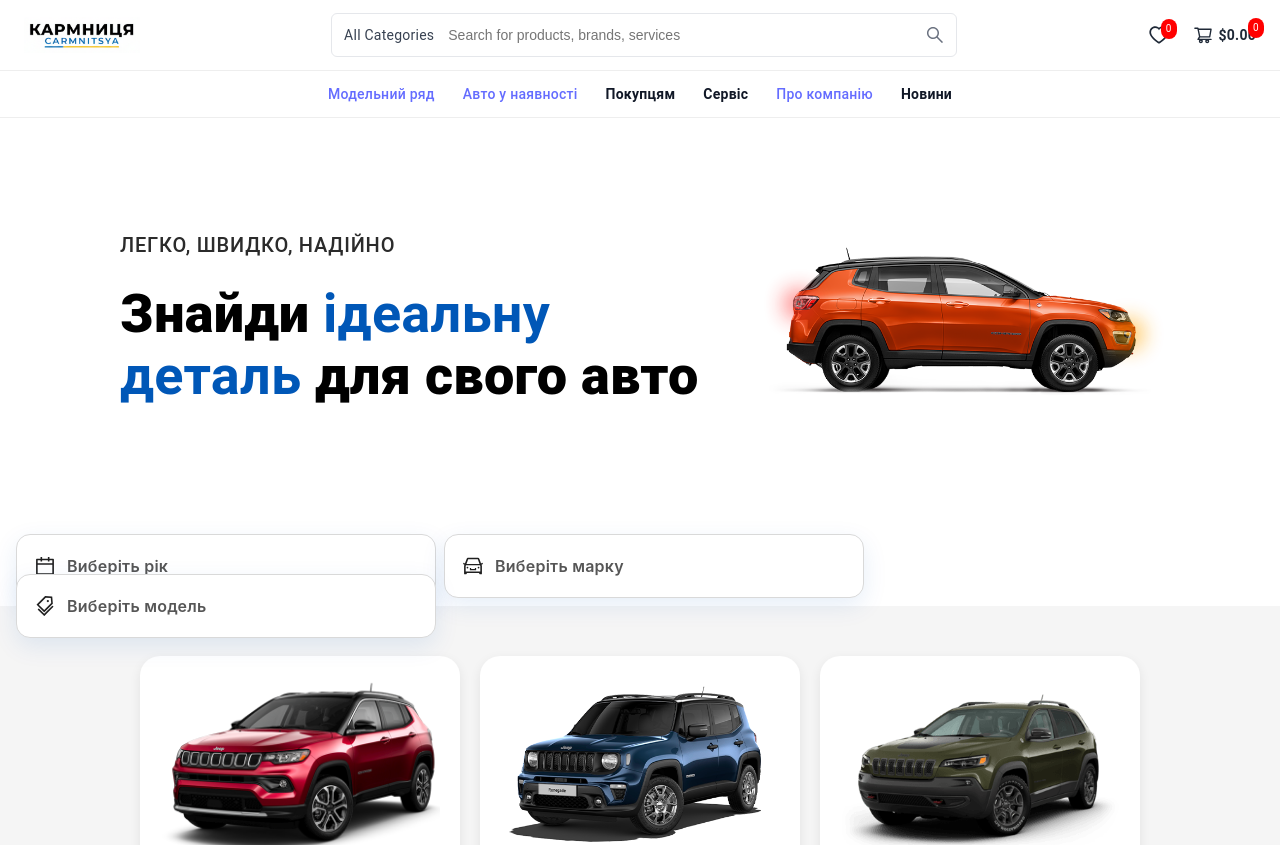
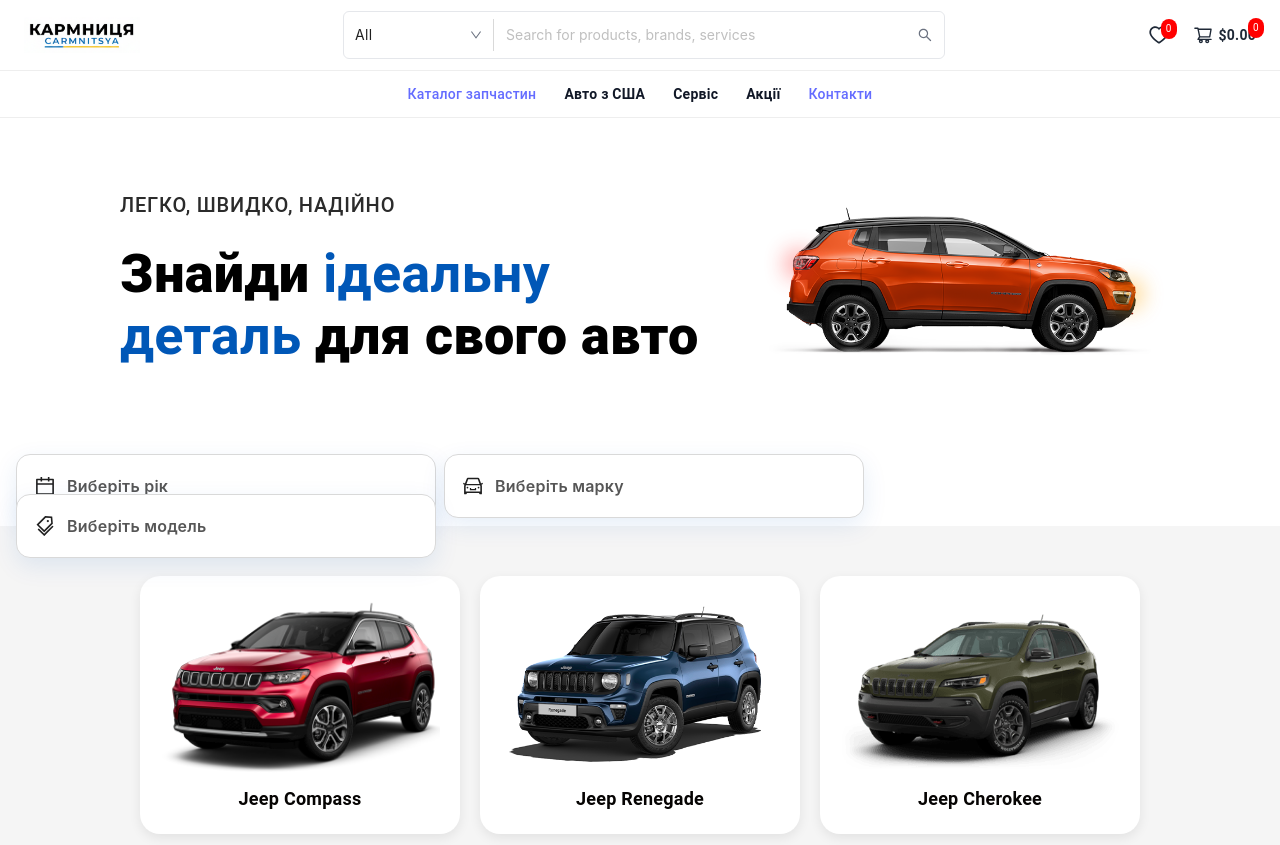
Before and after one commit to Korpan-Artem/carmnitsa, a React (Vite) app: page / in a window 1280 px wide. Shown: the top 845 px of the page. Built offline with nearby package versions, Linux system fonts and the light colour scheme; no server answers; a web font is replaced by a local one.

Commit message:
jBmHXDDA
- change search input

```diff
--- a/src/Layout.jsx
+++ b/src/Layout.jsx
@@ -6,18 +6,15 @@
 import "./index.css";
 
 const result = [
-  <Link to="/" key="home">
-    Модельний ряд
+  <Link to="/products" key="products">
+    Каталог запчастин
   </Link>,
-  <Link to="/products" key="products">
-    Авто у наявності
+  "Авто з США",
+  "Сервіс",
+  "Акції",
+  <Link to="/about" key="about">
+    Контакти
   </Link>,
-  "Покупцям",
-  "Сервіс",
-  <Link to="/about" key="about">
-    Про компанію
-  </Link>,
-  "Новини",
 ];
 
 export default function Layout() {
--- a/src/components/Banner/styles.js
+++ b/src/components/Banner/styles.js
@@ -6,7 +6,7 @@
   min-height: 40vh;
   margin: 0 auto;
   background: #ffffff;
-  padding: 40px 120px;
+  padding: 0 120px;
   display: flex;
   align-items: center;
   justify-content: space-between;
--- a/src/components/Header/index.jsx
+++ b/src/components/Header/index.jsx
@@ -1,24 +1,22 @@
 import {
-  SearchOutlined,
   HeartOutlined,
   ShoppingCartOutlined,
-} from "@ant-design/icons";
+}                       from "@ant-design/icons";
+import SearchInput      from "../core/SearchInput";
 
-import logo from '../../assets/images/logo.png';
+import logo             from "../../assets/images/logo.png";
 
 import {
   HeaderWrapper,
   TopBar,
   LogoBlock,
-  SearchBlock,
-  CategorySelect,
-  SearchInput,
   IconsBlock,
   IconItem,
   BottomNav,
   NavItem,
-  LogoImage
+  LogoImage,
 } from "./styles";
+
 
 function Header({ items }) {
   const HeaderItems = items.map((item, index) => (
@@ -32,15 +30,7 @@
           <LogoImage src={logo} alt="AutozPro logo" />
         </LogoBlock>
 
-        <SearchBlock>
-          <CategorySelect>
-            All Categories
-          </CategorySelect>
-
-          <SearchInput placeholder="Search for products, brands, services" />
-
-          <SearchOutlined />
-        </SearchBlock>
+        <SearchInput />
 
         <IconsBlock>
           <IconItem>
--- a/src/components/Header/styles.js
+++ b/src/components/Header/styles.js
@@ -1,4 +1,5 @@
 import styled from "styled-components";
+import { Input, Select } from "antd";
 
 export const HeaderWrapper = styled.header`
   width: 100%;
@@ -6,8 +7,6 @@
   border-bottom: 1px solid #eee;
   max-width: 1920px;
 `;
-
-/* ---------- TOP BAR ---------- */
 
 export const TopBar = styled.div`
   height: 70px;
@@ -20,14 +19,6 @@
 export const LogoBlock = styled.div`
   display: flex;
   align-items: center;
-  gap: 10px;
-  font-size: 22px;
-  font-weight: 700;
-  color: #1e1e1e;
-
-  svg {
-    font-size: 22px;
-  }
 `;
 
 export const LogoImage = styled.img`
@@ -37,42 +28,44 @@
   display: block;
 `;
 
-/* ---------- SEARCH ---------- */
-
 export const SearchBlock = styled.div`
   flex: 1;
   max-width: 600px;
   margin: 0 40px;
-  padding: 0 12px;
+`;
+
+export const StyledInput = styled(Input)`
   height: 42px;
-  border: 1px solid #e5e7eb;
   border-radius: 6px;
-  display: flex;
-  align-items: center;
-  gap: 12px;
 
-  svg {
-    font-size: 18px;
+  .ant-input {
+    font-size: 14px;
+  }
+
+  .ant-input-prefix {
+    margin-right: 8px;
+  }
+
+  .ant-input-suffix {
     color: #6b7280;
     cursor: pointer;
   }
 `;
 
-export const CategorySelect = styled.div`
+export const CategorySelect = styled(Select)`
+  min-width: 90px;
   font-size: 14px;
-  color: #374151;
-  cursor: pointer;
-  white-space: nowrap;
+
+  .ant-select-selector {
+    padding: 0 !important;
+    background: transparent !important;
+  }
+
+  .ant-select-selection-item {
+    color: #374151;
+    font-weight: 500;
+  }
 `;
-
-export const SearchInput = styled.input`
-  flex: 1;
-  border: none;
-  outline: none;
-  font-size: 14px;
-`;
-
-/* ---------- ICONS ---------- */
 
 export const IconsBlock = styled.div`
   display: flex;
--- a/src/components/ModelsCard/index.jsx
+++ b/src/components/ModelsCard/index.jsx
@@ -16,7 +16,7 @@
         <StyledCard key={index} className="model-item">
           <ImageWrapper>
             <StyledImage src={item.photoUrl} alt={`${item.brand} ${item.model}`} />
-            <StyledButton>Перейти</StyledButton>
+            <StyledButton>Каталог</StyledButton>
           </ImageWrapper>
           <StyledText>
             {item.brand} {item.model}
--- a/src/components/ModelsCard/styles.js
+++ b/src/components/ModelsCard/styles.js
@@ -70,7 +70,7 @@
   transition: opacity 0.3s ease, transform 0.3s ease, background-color 0.3s ease;
 
   &:hover {
-    background-color: rgba(254, 233, 158, 0.9);
+    background-color: rgba(255, 200, 0, 1);
   }
 `;
 
--- /dev/null
+++ b/src/components/core/SearchInput/index.jsx
@@ -0,0 +1,22 @@
+import { SearchOutlined } from "@ant-design/icons";
+import { Select, Input } from "antd";
+import { SearchWrapper, StyledSelect, StyledInput } from "./styles";
+
+const { Option } = Select;
+
+function SearchInput() {
+  return (
+    <SearchWrapper>
+      <StyledSelect defaultValue="all" dropdownMatchSelectWidth={false}>
+        <Option value="all">All</Option>
+        <Option value="engine">Engine</Option>
+        <Option value="brakes">Brakes</Option>
+        <Option value="suspension">Suspension</Option>
+      </StyledSelect>
+
+      <StyledInput placeholder="Search for products, brands, services" suffix={<SearchOutlined />} />
+    </SearchWrapper>
+  );
+}
+
+export default SearchInput;
--- /dev/null
+++ b/src/components/core/SearchInput/styles.js
@@ -0,0 +1,65 @@
+import styled from "styled-components";
+import { Input, Select } from "antd";
+
+export const SearchWrapper = styled.div`
+  display: flex;
+  align-items: center;
+  width: 100%;
+  max-width: 600px;
+  margin: 0 40px;
+  border: 1px solid #e5e7eb;
+  border-radius: 6px;
+  overflow: hidden;
+
+  &:hover {
+    border-color: #2563eb;
+  }
+`;
+
+export const StyledSelect = styled(Select)`
+  flex-shrink: 0;
+  min-width: 150px;
+  font-size: 14px;
+  border-right: 1px solid #d9d9d9;
+
+  .ant-select-selector {
+    display: flex;
+    align-items: center;
+    padding: 0 12px;
+    background: transparent !important;
+    border: none !important;
+    box-shadow: none !important;
+  }
+
+  .ant-select-selection-item {
+    display: flex;
+    align-items: center;
+    height: 100%;
+    padding: 0;
+  }
+
+  .ant-select-arrow {
+    color: #6b7280;
+  }
+`;
+
+
+export const StyledInput = styled(Input)`
+  flex: 1;
+  border: none;
+  font-size: 14px;
+  height: 46px;
+  line-height: 46px;
+  padding: 0 12px;
+
+  .ant-input-suffix {
+    color: #6b7280;
+    cursor: pointer;
+  }
+
+  &:focus, &:focus-within {
+    border-color: inherit;
+    box-shadow: 0 0 0 2px rgba(5, 145, 255, 0.1);
+    outline: 0;
+  }
+`;
```
